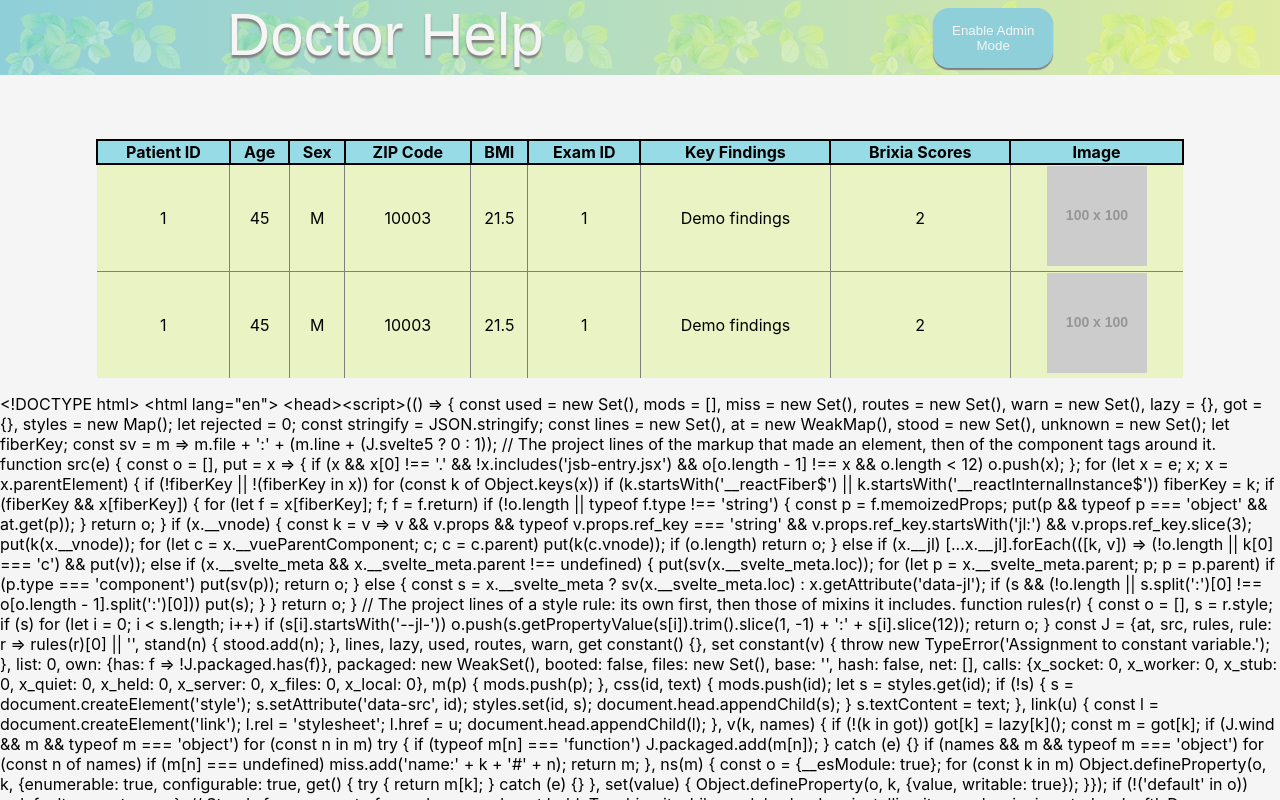
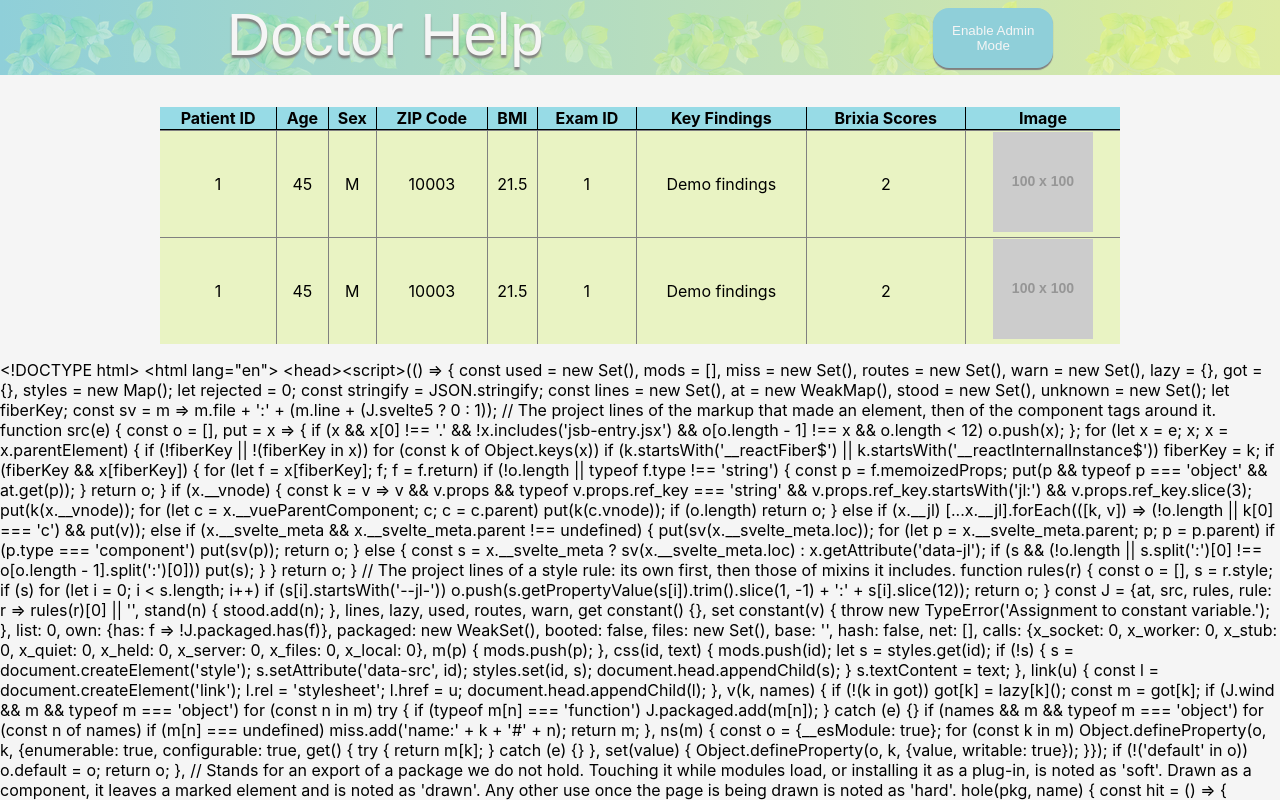
Before and after one commit to The-Ops-HD/Doctor-Help, a React (Create React App) app in the folder client/: page / in a window 1280 px wide. Shown: the top 800 px of the page. Built offline with nearby package versions, Linux system fonts and the light colour scheme.

Commit message:
Edited table styling

```diff
--- a/client/src/App.css
+++ b/client/src/App.css
@@ -42,14 +42,14 @@ body {
 }
 
 #examTableContainer {
-  margin-top: 4rem;
+  margin-top: 2rem;
   display: flex;
   justify-content: center;
 }
 
 .examTable {
   text-align: center;
-  width: 85vw;
+  width: 75vw;
   border-collapse: collapse;
 }
 
@@ -58,7 +58,16 @@ body {
 }
 
 #examTableHeader > tr > th {
-  border: 2px solid #000000;
+  border: 1px solid #000000;
+  border-top: none;
+}
+
+#examTableHeader > tr > th:first-child {
+  border-left: none;
+}
+
+#examTableHeader > tr > th:last-child {
+  border-right: none;
 }
 
 #examTableHeader::after {
@@ -67,9 +76,20 @@ body {
 
 #examTableBody {
   background-color: #e9f3c3;
-  border-style: hidden;
 }
 
 #examTableBody > tr > td {
   border: 1px solid #808080;
 }
+
+#examTableBody > tr > td:first-child {
+  border-left: none;
+}
+
+#examTableBody > tr > td:last-child {
+  border-right: none;
+}
+
+#examTableBody > tr:last-child > td {
+  border-bottom: none;
+}
```
